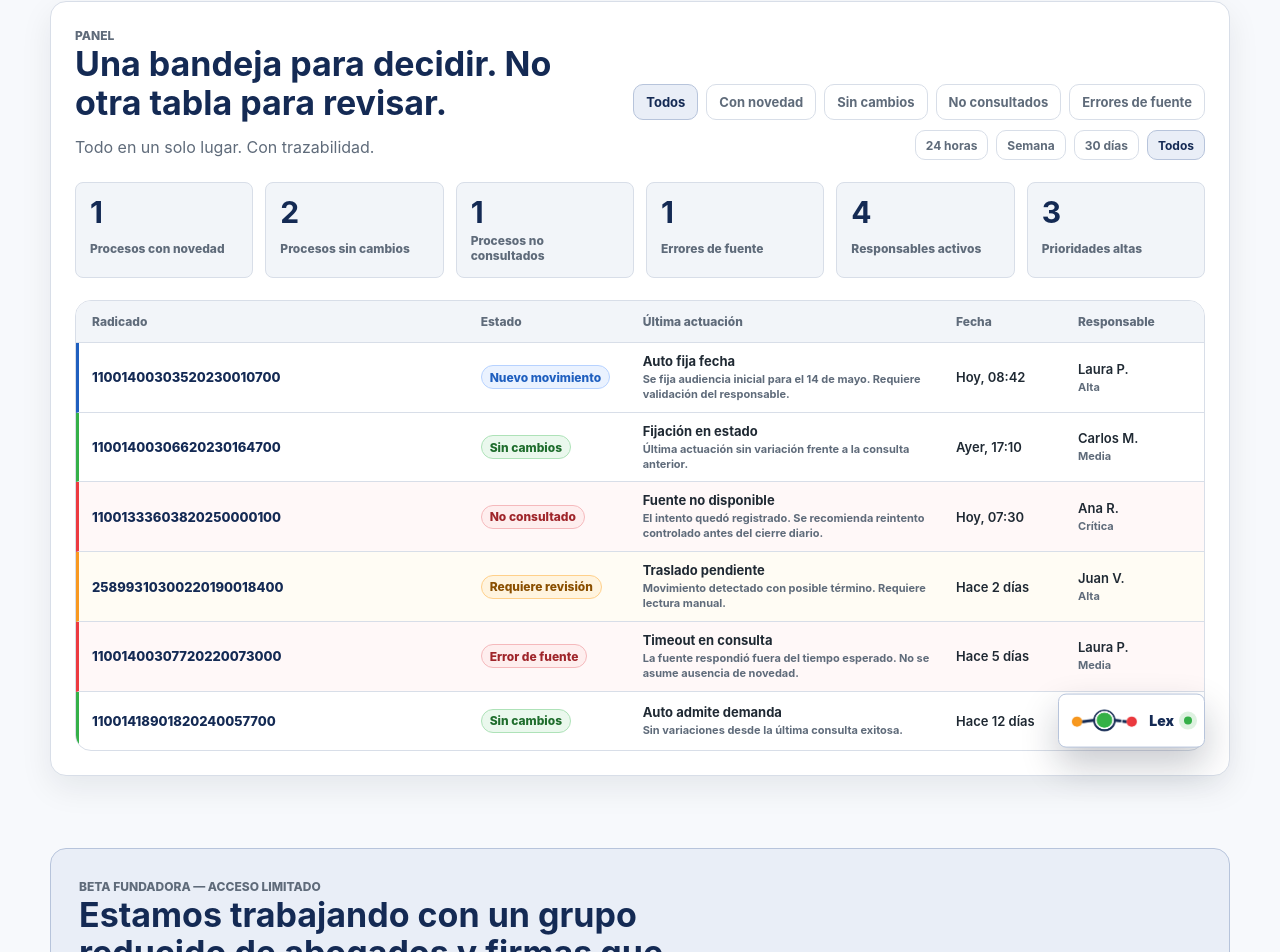
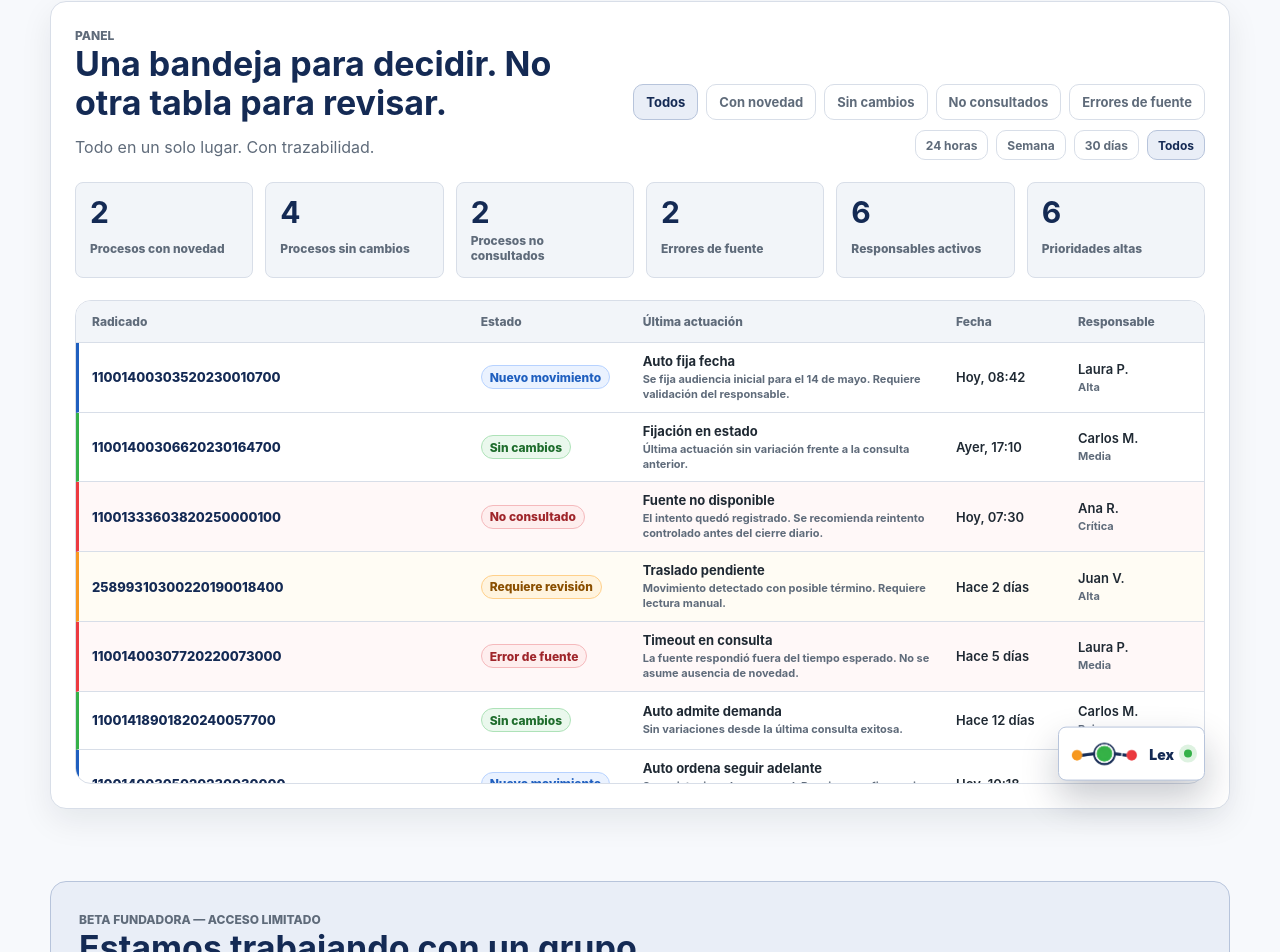
Before and after one commit to villalbajuan-maker/legal-tech, a React (Vite) app in the folder apps/web/: page / in a window 1280 px wide. Shown: the part 2517-3469 px from the top of the page. Built offline with nearby package versions, Linux system fonts and the light colour scheme.

Commit message:
Expand landing demo case data

```diff
--- a/apps/web/src/main.tsx
+++ b/apps/web/src/main.tsx
@@ -198,6 +198,84 @@ const processRows: ProcessRow[] = [
     date: "Hace 12 días",
     minutesAgo: 17280,
     owner: "Carlos M.",
+    priority: "Baja",
+    source: "CPNU",
+    state: "success",
+  },
+  {
+    radicado: "11001400305020230030000",
+    status: "Nuevo movimiento",
+    statusType: "novedad",
+    action: "Auto ordena seguir adelante",
+    annotation: "Se registra impulso procesal. Requiere confirmar si modifica término interno.",
+    date: "Hoy, 10:18",
+    minutesAgo: 42,
+    owner: "Ana R.",
+    priority: "Crítica",
+    source: "CPNU",
+    state: "info",
+  },
+  {
+    radicado: "11001418905220240042700",
+    status: "Sin cambios",
+    statusType: "sin-cambios",
+    action: "Auto inadmite demanda",
+    annotation: "Sin variación frente a la última consulta exitosa registrada.",
+    date: "Hace 3 días",
+    minutesAgo: 4380,
+    owner: "Mónica S.",
+    priority: "Media",
+    source: "CPNU",
+    state: "success",
+  },
+  {
+    radicado: "11001600000220240180100",
+    status: "No consultado",
+    statusType: "no-consultado",
+    action: "Consulta diferida",
+    annotation: "Proceso priorizado para reintento por acumulación de consultas en la fuente.",
+    date: "Hoy, 06:12",
+    minutesAgo: 246,
+    owner: "Diego L.",
+    priority: "Alta",
+    source: "CPNU",
+    state: "error",
+  },
+  {
+    radicado: "11001400302520220039800",
+    status: "Requiere revisión",
+    statusType: "revision",
+    action: "Traslado de excepciones",
+    annotation: "Actuación con posible impacto operativo. Requiere lectura por responsable.",
+    date: "Hace 6 días",
+    minutesAgo: 8760,
+    owner: "Mónica S.",
+    priority: "Alta",
+    source: "CPNU",
+    state: "warning",
+  },
+  {
+    radicado: "11001333501120240010300",
+    status: "Error de fuente",
+    statusType: "error-fuente",
+    action: "Respuesta incompleta",
+    annotation: "La fuente no devolvió detalle de actuaciones. Se conserva el último snapshot confiable.",
+    date: "Hace 9 días",
+    minutesAgo: 12960,
+    owner: "Laura P.",
+    priority: "Media",
+    source: "CPNU",
+    state: "error",
+  },
+  {
+    radicado: "11001400304820240111000",
+    status: "Sin cambios",
+    statusType: "sin-cambios",
+    action: "Fijación en lista",
+    annotation: "No se detectaron diferencias entre la consulta actual y el snapshot anterior.",
+    date: "Hace 24 días",
+    minutesAgo: 34560,
+    owner: "Diego L.",
     priority: "Baja",
     source: "CPNU",
     state: "success",
@@ -719,6 +797,7 @@ function App() {
               <span>Fecha</span>
               <span>Responsable</span>
             </div>
+            <div className="tableBody">
               {visibleRows.map((row) => (
                 <article className={`processRow ${row.state}`} key={row.radicado}>
                   <span className="radicado">{row.radicado}</span>
@@ -739,6 +818,7 @@ function App() {
                   No hay procesos en esta vista. Cambia el filtro para ver otra señal operativa.
                 </div>
               ) : null}
+            </div>
           </section>
         </div>
 
--- a/apps/web/src/styles.css
+++ b/apps/web/src/styles.css
@@ -631,6 +631,11 @@ h3 {
 
 .tablePanel {
   overflow: hidden;
+}
+
+.tableBody {
+  max-height: 440px;
+  overflow-y: auto;
 }
 
 .tableHeader,
```
Lines whose indentation alone changed are shown as unchanged.
